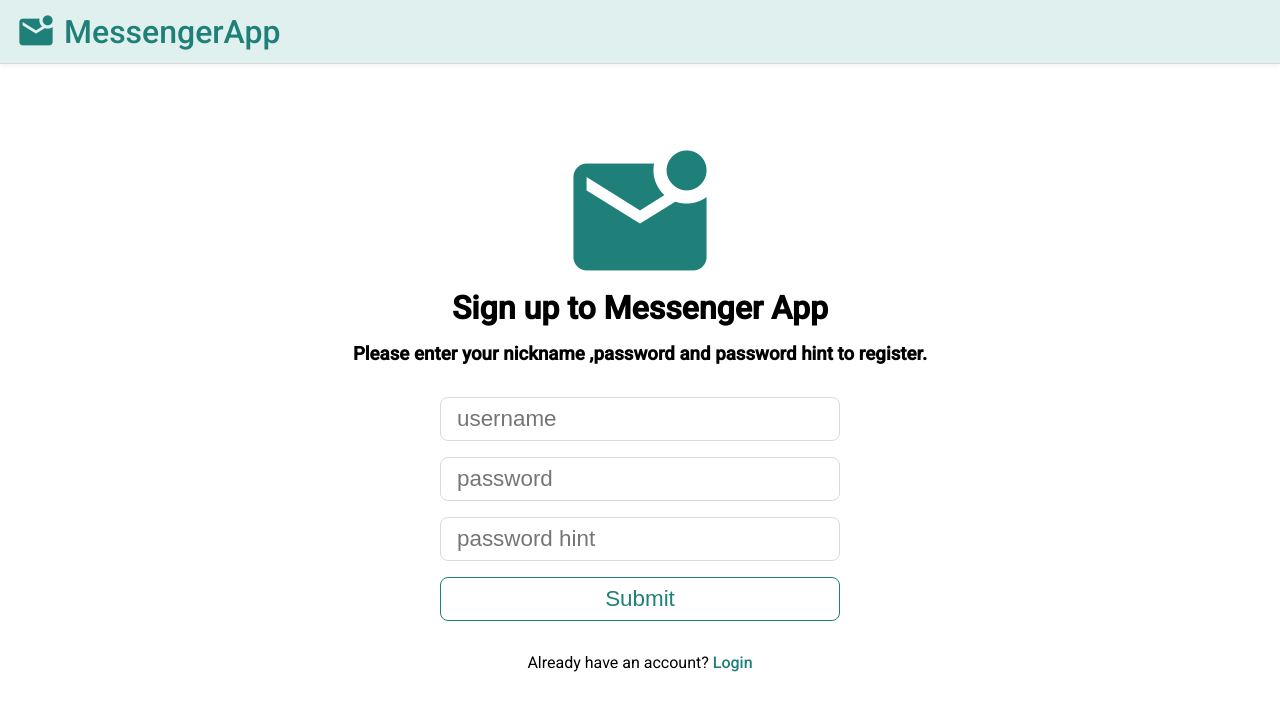
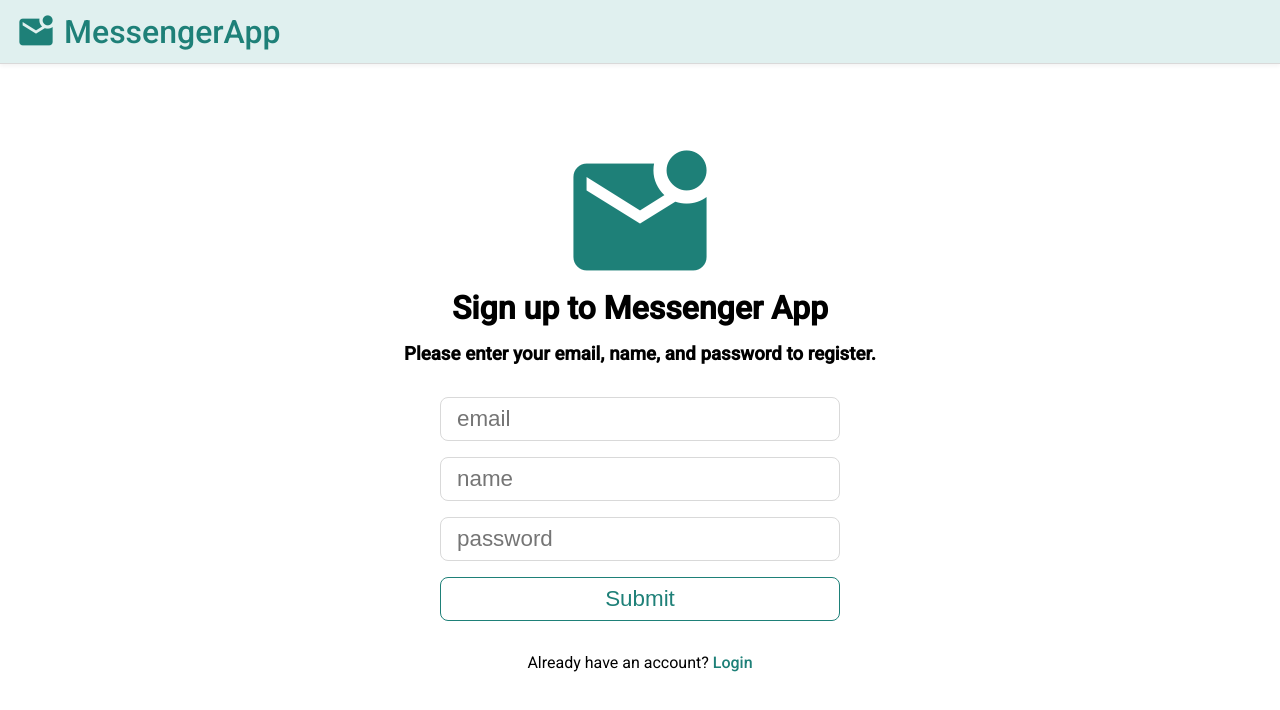
Before and after one commit to Vasylkivskyi/messenger-frontend, a React (Create React App) app: page /register in a window 1280 px wide. Shown: the top 710 px of the page. Built offline with nearby package versions, Linux system fonts and the light colour scheme; no server answers.

Commit message:
Update login

```diff
--- a/src/containers/login/Login.tsx
+++ b/src/containers/login/Login.tsx
@@ -9,23 +9,23 @@ type LoginTypeProps = {
 };
 
 const Login: React.FC<LoginTypeProps> = ({ showRegister }) => {
-  const [username, setUsername] = useState<string>("");
+  const [name, setName] = useState<string>("");
+  const [email, setEmail] = useState<string>("");
   const [error, setError] = useState<string>("");
   const [password, setPassword] = useState<string>("");
-  const [hint, setHint] = useState<string>("");
   const navigate = useNavigate();
 
   const onChange = useCallback((event: React.ChangeEvent<HTMLInputElement>) => {
     setError("");
     switch (event.target.name) {
-      case "username":
-        setUsername(event.target.value);
+      case "email":
+        setEmail(event.target.value);
         break;
       case "password":
         setPassword(event.target.value);
         break;
       default:
-        setHint(event.target.value);
+        setName(event.target.value);
     }
   }, []);
 
@@ -35,19 +35,26 @@ const Login: React.FC<LoginTypeProps> = ({ showRegister }) => {
         <Icon name="mark_email_unread" className="logo-wrapper" />
         <h1>Sign {showRegister ? "up" : "in"} to Messenger App</h1>
         {showRegister ? (
-          <h3>
-            Please enter your nickname ,password and password hint to register.
-          </h3>
+          <h3>Please enter your email, name, and password to register.</h3>
         ) : (
-          <h3>Please enter your nickname and enter your password to login.</h3>
+          <h3>Please enter your email and password to login.</h3>
         )}
         <input
-          type="text"
-          placeholder="username"
-          name="username"
+          type="email"
+          placeholder="email"
+          name="email"
           onChange={onChange}
-          value={username}
+          value={email}
         />
+        {showRegister && (
+          <input
+            type="text"
+            placeholder="name"
+            name="name"
+            onChange={onChange}
+            value={name}
+          />
+        )}
         <input
           type="password"
           placeholder="password"
@@ -55,30 +62,21 @@ const Login: React.FC<LoginTypeProps> = ({ showRegister }) => {
           onChange={onChange}
           value={password}
         />
-        {showRegister && (
-          <input
-            type="text"
-            placeholder="password hint"
-            name="hint"
-            onChange={onChange}
-            value={hint}
-          />
-        )}
         <button
           className="login-btn"
           onClick={
             showRegister
               ? () =>
                   register({
-                    username,
+                    name,
                     password,
+                    email,
                     navigate,
                     setError,
-                    hint,
                   })
               : () =>
                   login({
-                    username,
+                    email,
                     password,
                     navigate,
                     setError,
@@ -89,7 +87,7 @@ const Login: React.FC<LoginTypeProps> = ({ showRegister }) => {
         </button>
         {!!error && <div className="error-message">{error}</div>}
       </div>
-      <div>
+      <div className="bottom">
         {showRegister ? "Already have an account? " : "Don't have an account? "}
         <NavLink
           to={showRegister ? "/login" : "/register"}
--- a/src/requests/index.tsx
+++ b/src/requests/index.tsx
@@ -3,14 +3,18 @@ import { ILogin, IRegister, RoomType, UserType } from "../types";
 
 const API_URL = process.env.REACT_APP_API_URL;
 
-export const login = ({ username, password, navigate, setError }: ILogin) => {
+export const login = ({ email, password, navigate, setError }: ILogin) => {
   axios
-    .post(`${API_URL}/api/user/login`, { username, password })
+    .post(`${API_URL}/api/user/login`, { email, password })
     .then(({ data }) => {
-      localStorage.setItem("token", data.token);
-      localStorage.setItem("user_id", data.id);
+      if (data.token) {
+        localStorage.setItem("token", data.token);
+        localStorage.setItem("user_id", data._id);
+        navigate("/");
+      } else {
+        throw Error();
+      }
     })
-    .then(() => navigate("/"))
     .catch((e) => {
       const message = e.response?.data?.message || "Something went wrong";
       setError(message);
@@ -18,17 +22,17 @@ export const login = ({ username, password, navigate, setError }: ILogin) => {
 };
 
 export const register = ({
-  username,
+  email,
+  name,
   password,
-  hint,
   navigate,
   setError,
 }: IRegister) => {
   axios
-    .post(`${API_URL}/api/user/register`, { username, password, hint })
+    .post(`${API_URL}/api/user/register`, { name, password, email })
     .then(({ data }) => {
       localStorage.setItem("token", data.token);
-      localStorage.setItem("user_id", data.id);
+      localStorage.setItem("user_id", data._id);
     })
     .then(() => navigate("/"))
     .catch((e) => {
@@ -41,11 +45,14 @@ export const getRoomsList = async () => {
   const token = localStorage.getItem("token");
   const userId = localStorage.getItem("user_id");
   try {
-    const { data } = await axios.get(`${API_URL}/api/rooms/${userId}`, {
-      headers: {
-        Authorization: `Bearer ${token}`,
-      },
-    });
+    const { data } = await axios.get(
+      `${API_URL}/api/rooms/getRooms?userId=${userId}`,
+      {
+        headers: {
+          Authorization: `Bearer ${token}`,
+        },
+      }
+    );
     return data;
   } catch (error: unknown) {
     // eslint-disable-next-line no-console
@@ -80,14 +87,15 @@ export const createRoom = async (userId: string): Promise<RoomType | null> => {
   const currentUser = localStorage.getItem("user_id");
   try {
     const { data } = await axios.post(
-      `${API_URL}/api/rooms/create`,
-      { users: [currentUser, userId] },
+      `${API_URL}/api/rooms/`,
+      { senderId: currentUser, receiverId: userId },
       {
         headers: {
           Authorization: `Bearer ${token}`,
         },
       }
     );
+    console.log({ data });
     return data;
   } catch {
     console.error("Error while creating the room");
--- a/src/types/index.tsx
+++ b/src/types/index.tsx
@@ -29,14 +29,14 @@ export type IconPropsType = {
 };
 
 export interface ILogin {
-  username: string;
+  email: string;
   password: string;
   navigate: NavigateFunction;
   setError: (message: string) => void;
 }
 
 export interface IRegister extends ILogin {
-  hint: string;
+  name: string;
 }
 
 export type UserType = {
```
